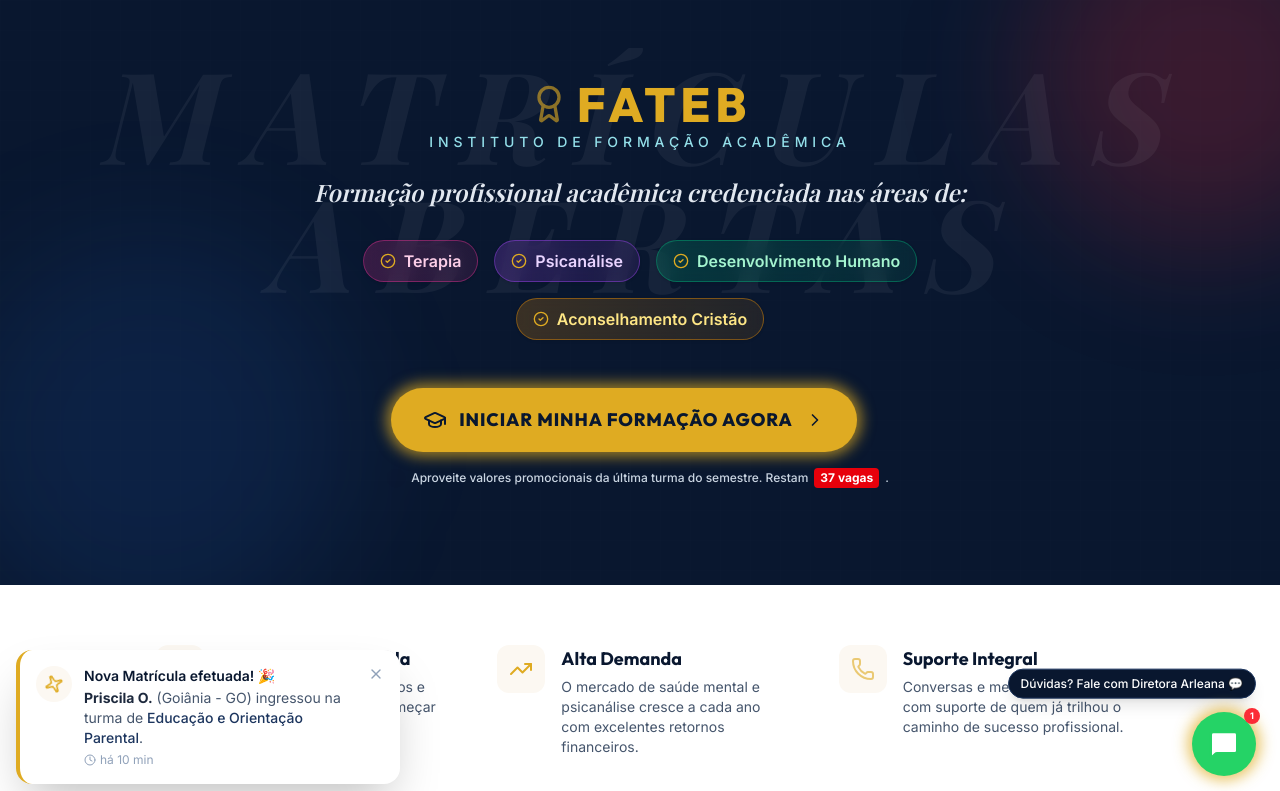
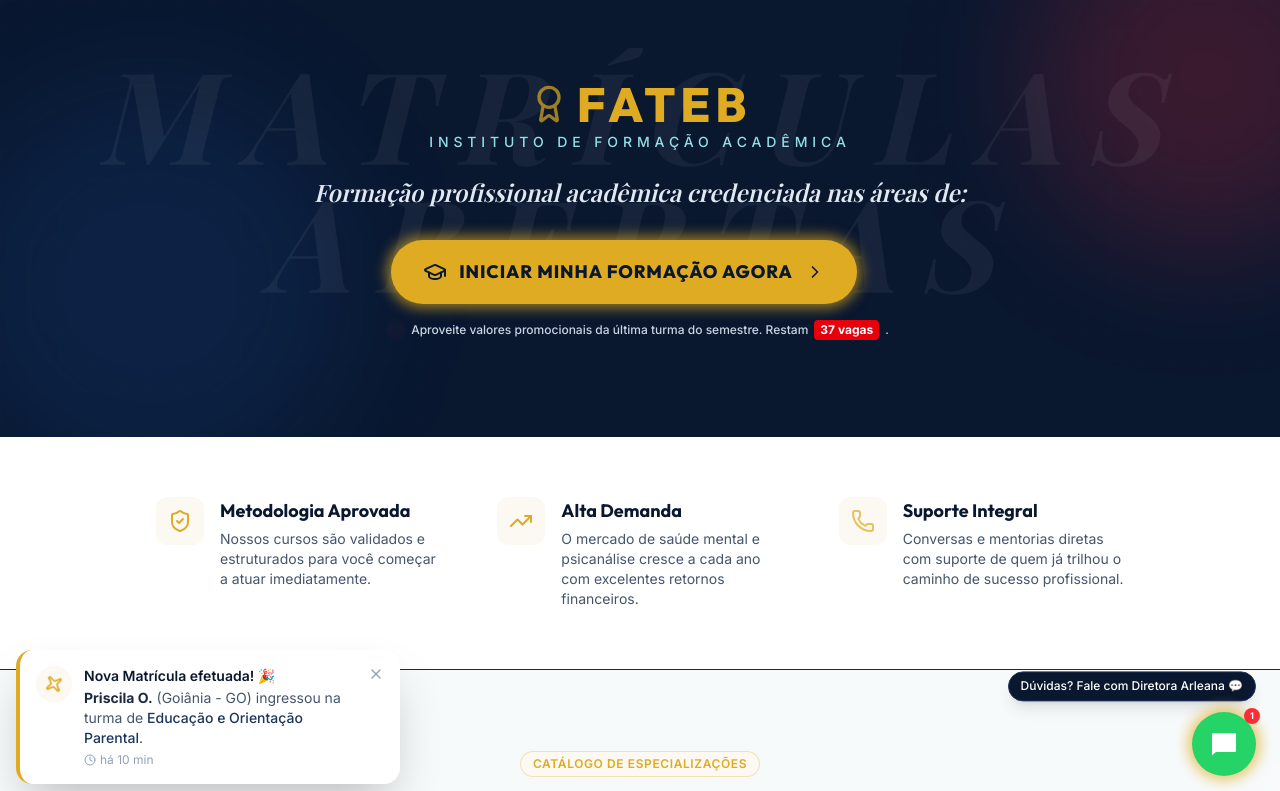
Before and after one commit to fdandrade77/CURSOSFATEB, a React (Vite) app: page / in a window 1280 px wide. Shown: the top 791 px of the page. Built offline with nearby package versions, Linux system fonts and the light colour scheme; a web font is replaced by a local one.

Commit message:
refactor: remove redundant value badges and text
Clean up the landing page by removing deprecated course badges and incomplete UI elements to improve visual layout.

```diff
--- a/src/App.tsx
+++ b/src/App.tsx
@@ -286,24 +286,6 @@
             Formação profissional acadêmica credenciada nas áreas de:
           </p>
 
-          {/* Value Badges List from Original */}
-          <div className="flex flex-wrap justify-center gap-3 md:gap-4 max-w-3xl mx-auto mb-12">
-            {[
-              { label: "Terapia", color: "from-pink-500/20 to-pink-500/10 border-pink-500/40 text-pink-200" },
-              { label: "Psicanálise", color: "from-purple-500/20 to-purple-500/10 border-purple-500/40 text-purple-200" },
-              { label: "Desenvolvimento Humano", color: "from-emerald-500/20 to-emerald-500/10 border-emerald-500/40 text-emerald-200" },
-              { label: "Aconselhamento Cristão", color: "from-amber-500/20 to-amber-500/10 border-amber-500/40 text-amber-200" }
-            ].map((field, i) => (
-              <div
-                key={i}
-                className={`flex items-center gap-2 px-4 py-2 rounded-full border bg-gradient-to-r ${field.color} shadow-sm backdrop-blur-sm`}
-              >
-                <CheckCircle2 className="w-4 h-4 text-brand-gold shrink-0" />
-                <span className="font-semibold text-sm md:text-base">{field.label}</span>
-              </div>
-            ))}
-          </div>
-
           {/* Master CTA Button Call to action */}
           <div className="inline-block relative">
             <button
@@ -571,29 +553,6 @@
             Garantimos o preço promocional de lote apenas enquanto houver vagas disponíveis no servidor. A próxima turma está quase completa!
           </p>
 
-          {/* Animated custom progress bar */}
-          <div className="mt-8 bg-slate-100 h-6.5 rounded-full p-1 overflow-hidden relative border border-slate-200 flex items-center shadow-inner">
-            <motion.div
-              initial={{ width: "0%" }}
-              animate={{ width: `${((50 - spotsLeft) / 50) * 100}%` }}
-              transition={{ duration: 1.5, ease: "easeOut" }}
-              className="h-full bg-gradient-to-r from-[#e5b23e] to-[#dfab22] rounded-full shadow-lg relative overflow-hidden"
-              style={{ minWidth: "15%" }}
-            >
-              {/* Stripe animation overlay */}
-              <div
-                className="absolute inset-0 bg-[linear-gradient(45deg,rgba(255,255,255,0.15)_25%,transparent_25%,transparent_50%,rgba(255,255,255,0.15)_50%,rgba(255,255,255,0.15)_75%,transparent_75%,transparent)] bg-[size:15px_15px] opacity-100 animate-[pulse_1.5s_infinite]"
-              />
-            </motion.div>
-            <span className="absolute right-4 font-display font-extrabold text-[10px] text-slate-700 tracking-wider">
-              {Math.round(((50 - spotsLeft) / 50) * 100)}% PREENCHIDO
-            </span>
-          </div>
-
-          <p className="mt-4 text-slate-700 font-display text-lg">
-            Vagas disponíveis restantes: <strong className="text-red-600 font-black text-2xl animate-pulse">{spotsLeft}</strong> de 50
-          </p>
-
         </div>
       </section>
 
```
